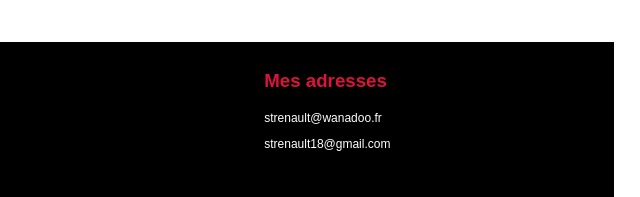
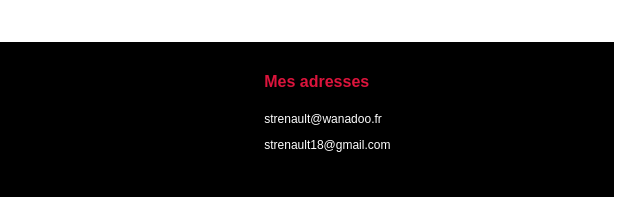
Before and after one commit to strenault/portfolio, a plain HTML site: page index.html in a window 1280 px wide. Shown: the part 2738-2935 px from the top of the page, 640-1280 px from the left. Drawn offline with nearby package versions, Linux system fonts and the light colour scheme.

Commit message:
Correction balise titre footer (h3/h4 desaligne)

```diff
--- a/index.html
+++ b/index.html
@@ -315,7 +315,7 @@
 			</div>
 
 			<div class="colonne">
-				<h3 id="adresses">Mes adresses</h4>
+				<h4 id="adresses">Mes adresses</h4>
 				<p><a href="mailto:strenault@wanadoo.fr">strenault@wanadoo.fr</a></p>
 				<p><a href="mailto:strenault18@gmail.com">strenault18@gmail.com</a></p>
 			</div>
```
